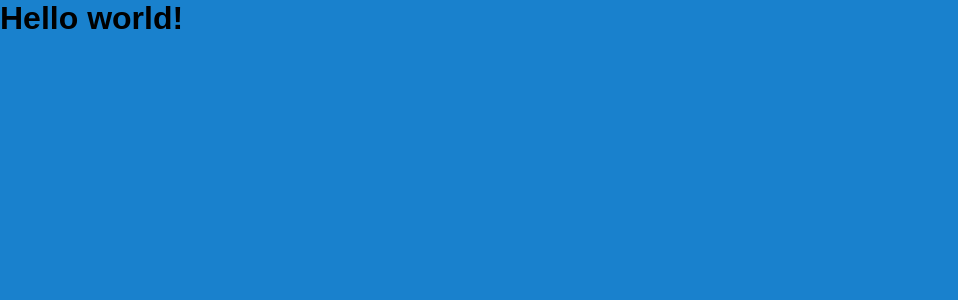
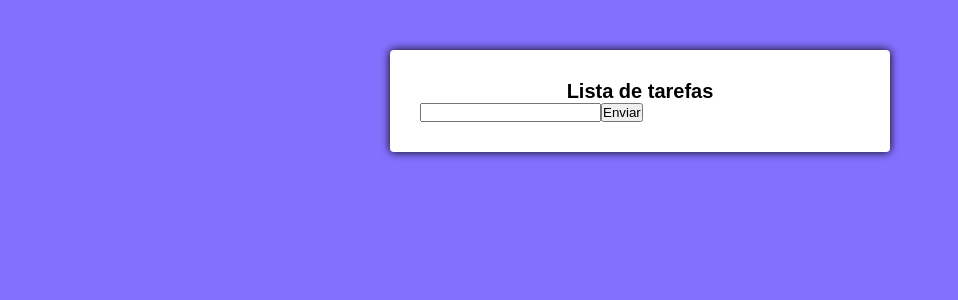
Before and after one commit to ecbjotape/ListaTarefas, a React (Create React App) app: page / in a window 1280 px wide. Shown: the top 300 px of the page, without its empty margins (0-958 px from the left). Built offline with nearby package versions, Linux system fonts and the light colour scheme.

Commit message:
Implementing components

```diff
--- a/src/App.css
+++ b/src/App.css
@@ -7,7 +7,7 @@
 
 body{
     font-family: sans-serif;
-    background: #1981CD;
+    background: #8470FF;
 }
 
 button{
--- a/src/App.js
+++ b/src/App.js
@@ -1,6 +1,7 @@
 import React from 'react';
+import Main from './components/Main'
 import './App.css';
 
 export default function App(){
-  return <h1>Hello world!</h1>
+  return <Main />
 }
--- /dev/null
+++ b/src/components/Main.css
@@ -0,0 +1,13 @@
+.main{
+  background: white;
+  padding: 30px;
+  margin: 50px auto;
+  max-width: 500px;
+  border-radius: 4px;
+  box-shadow: 0 0 10px rgba(0, 0, 0, 1);
+}
+
+.main h1 {
+  font-size: 20px;
+  text-align: center;
+}
--- /dev/null
+++ b/src/components/Main.js
@@ -0,0 +1,30 @@
+import React, { Component} from 'react';
+import './Main.css';
+
+export default class Main extends Component{
+state = {
+      novaTarefa: '',
+    };
+
+  handleChange = (e) =>{
+    this.setState({
+      novaTarefa: e.target.value,
+    });
+
+  }
+
+  render() {
+    const { novaTarefa } = this.state;
+
+    return (
+      <div className="main">
+        <h1>Lista de tarefas</h1>
+
+        <form action="#">
+          <input onChange={this.handleChange} type="text" />
+          <button type="submit">Enviar</button>
+        </form>
+      </div>
+    )
+  }
+}
```
Also changed, not shown: package.json (+11 -0 lines), 1 other file (tests, documents, lock files or other folders).
